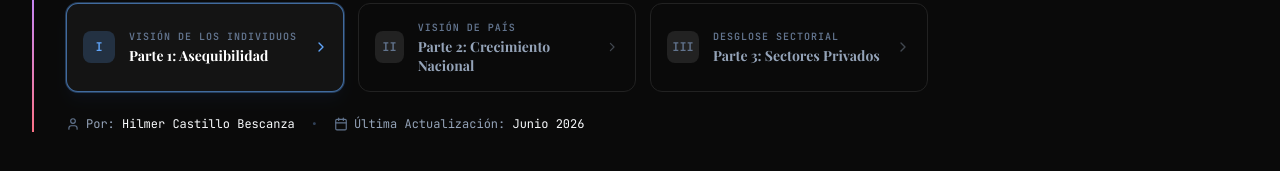
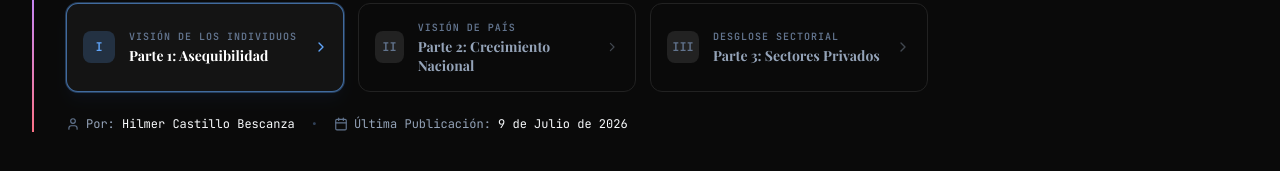
Before and after one commit to hilmeracastillo-cloud/Desde-Mi-Punto-de-vista, a React (Vite) app: page / in a window 1280 px wide. Shown: the part 220-391 px from the top of the page. Built offline with nearby package versions, Linux system fonts and the light colour scheme; a web font is replaced by a local one.

Commit message:
docs: update publication date in footer
Change "Última Actualización" to "Última Publicación" and update the date to 9 de Julio de 2026 for better accuracy.

```diff
--- a/src/App.tsx
+++ b/src/App.tsx
@@ -264,7 +264,7 @@ export default function App() {
               <span className="text-slate-700">•</span>
               <div className="flex items-center gap-1.5">
                 <Calendar className="w-3.5 h-3.5 text-slate-500" />
-                <span>Última Actualización: <span className="text-[#F8FAFC]">Junio 2026</span></span>
+                <span>Última Publicación: <span className="text-[#F8FAFC]">9 de Julio de 2026</span></span>
               </div>
             </div>
           </div>
```
